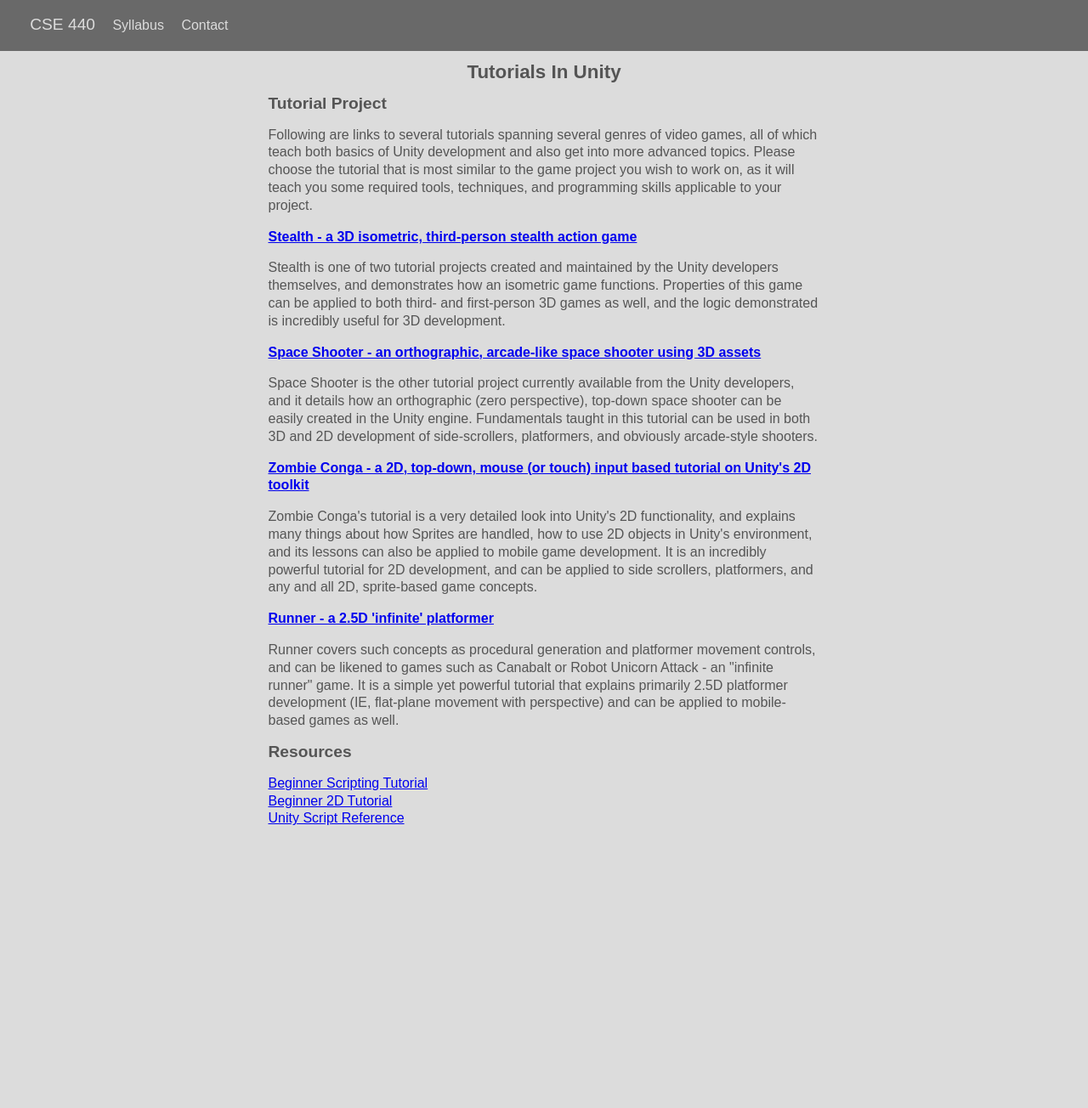
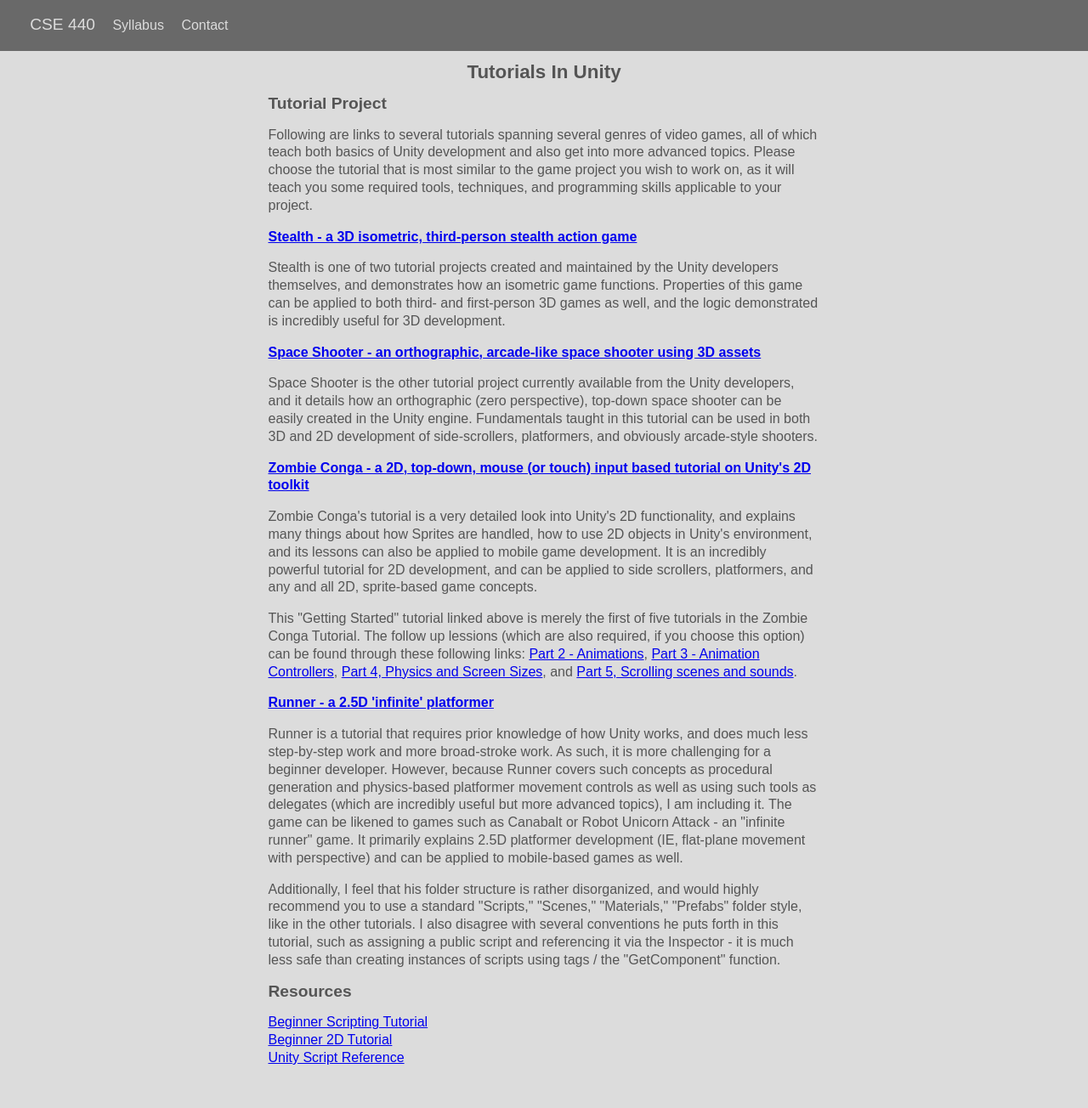
Before and after one commit to mcswedo/CSE440-2014, a Jekyll site: the page built from Tutorials.html, in a window 1280 px wide. Shown: the whole page at 85% size. Built offline with Jekyll 4.4.1, drawn with Linux system fonts in a browser that asks for light colours; before the commit the page ends 1022 px from its top, so only the background shows below that.

Commit message:
Updated Tutorials.html.

```diff
--- a/Tutorials.html
+++ b/Tutorials.html
@@ -37,11 +37,19 @@
 </p>
 
 <p>
+This "Getting Started" tutorial linked above is merely the first of five tutorials in the Zombie Conga Tutorial. The follow up lessions (which are also required, if you choose this option) can be found through these following links: <a href="http://www.raywenderlich.com/66345/unity-2d-tutorial-animations">Part 2 - Animations</a>, <a href="http://www.raywenderlich.com/66523/unity-2d-tutorial-animation-controllers">Part 3 - Animation Controllers</a>, <a href="http://www.raywenderlich.com/70344/unity-2d-tutorial-physics-and-screen-sizes">Part 4, Physics and Screen Sizes</a>, and <a href="http://www.raywenderlich.com/71029/unity-4-3-2d-tutorial-scrolling-scenes-and-sounds">Part 5, Scrolling scenes and sounds</a>.
+</p>
+
+<p>
 <b><a href="http://catlikecoding.com/unity/tutorials/runner/">Runner - a 2.5D 'infinite' platformer</a></b>
 </p>
 
 <p>
-Runner covers such concepts as procedural generation and platformer movement controls, and can be likened to games such as Canabalt or Robot Unicorn Attack - an "infinite runner" game. It is a simple yet powerful tutorial that explains primarily 2.5D platformer development (IE, flat-plane movement with perspective) and can be applied to mobile-based games as well.
+Runner is a tutorial that requires prior knowledge of how Unity works, and does much less step-by-step work and more broad-stroke work. As such, it is more challenging for a beginner developer. However, because Runner covers such concepts as procedural generation and physics-based platformer movement controls as well as using such tools as delegates (which are incredibly useful but more advanced topics), I am including it. The game can be likened to games such as Canabalt or Robot Unicorn Attack - an "infinite runner" game. It primarily explains 2.5D platformer development (IE, flat-plane movement with perspective) and can be applied to mobile-based games as well.
+</p>
+
+<p>
+Additionally, I feel that his folder structure is rather disorganized, and would highly recommend you to use a standard "Scripts," "Scenes," "Materials," "Prefabs" folder style, like in the other tutorials. I also disagree with several conventions he puts forth in this tutorial, such as assigning a public script and referencing it via the Inspector - it is much less safe than creating instances of scripts using tags / the "GetComponent" function.
 </p>
 
 <h2>Resources</h2>
```
